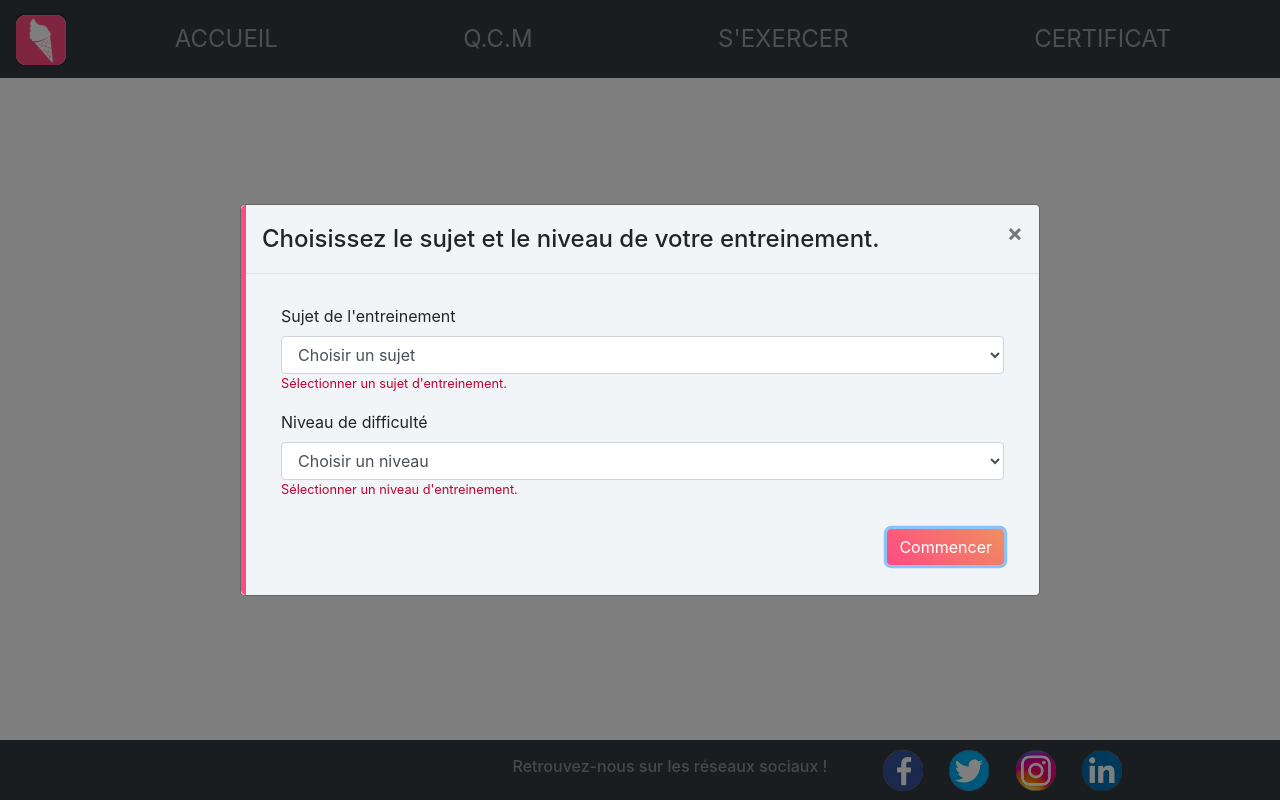
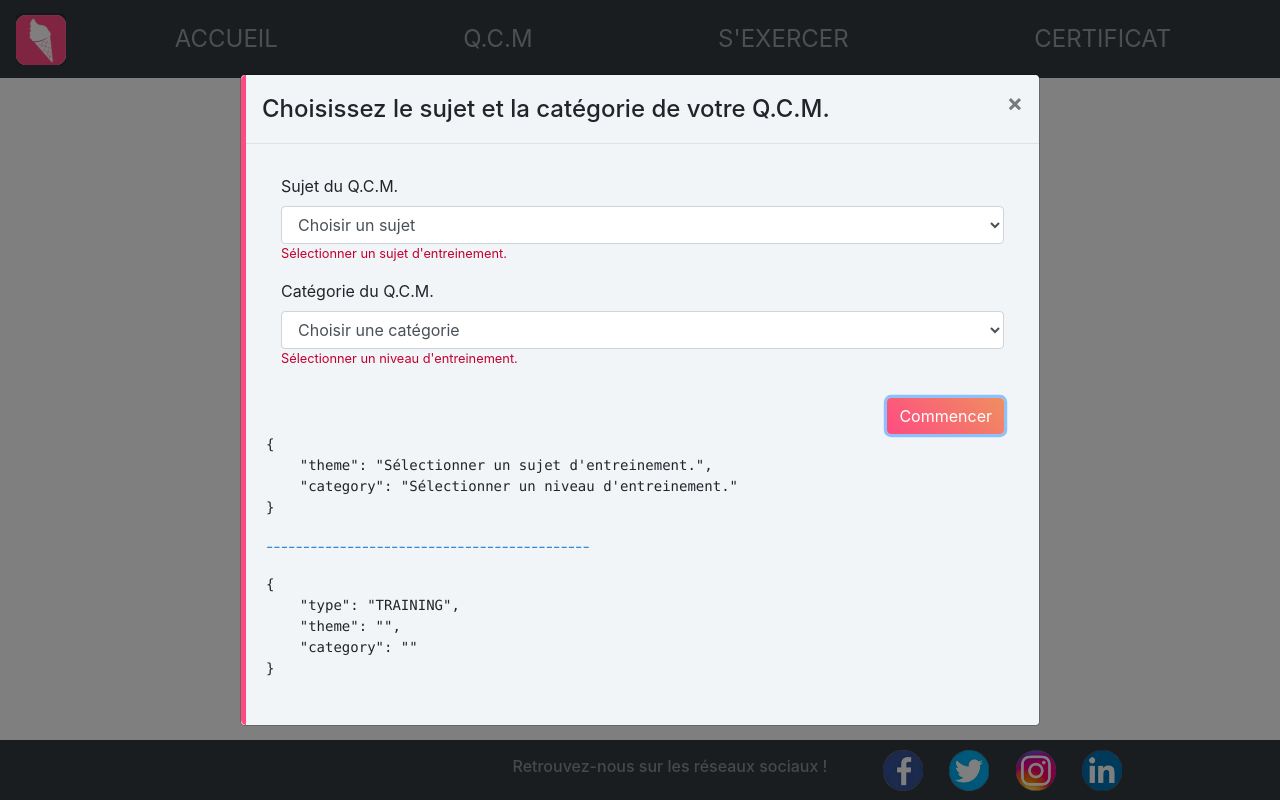
Before and after one commit to QuizzMacademia/Quizz, a React (Create React App) app in the folder FrontEnd/: page /Accueil/QCM in a window 1280 px wide. Both pictures are taken after a click on the button "Commencer". Built offline with nearby package versions, Linux system fonts and the light colour scheme.

Commit message:
implementation du choix de la catégorie + mock

```diff
--- a/FrontEnd/src/components/qcm/UserChoiceQcm.jsx
+++ b/FrontEnd/src/components/qcm/UserChoiceQcm.jsx
@@ -53,14 +53,14 @@ function UserChoiceQcm() {
 //  Permet d'informer l'utilisateur des champs obligatoires dans le formulaire
     const validationSchema = Yup.object().shape({
         theme: Yup.string().required("Sélectionner un sujet d'entreinement."),
-        level: Yup.string().required("Sélectionner un niveau d'entreinement.")
+        category: Yup.string().required("Sélectionner un niveau d'entreinement.")
     });
 
 //  Permet d'initialiser le formulaire à ses valeurs par default
     const initialValues = {
-        type:"EXERCISING",
+        type:"TRAINING",
         theme: "",
-        level: ""
+        category: ""
     };
 
 //  Ajoute les valeurs suivantes dans la liste des sujet de choix pour l'utilisateur.
@@ -70,17 +70,33 @@ function UserChoiceQcm() {
     ];
 
 //  Ajoute les valeurs suivantes dans la liste des niveaux de choix pour l'utilisateur.
-    const MOCK_LEVEL = [
-        {value: "", label: "Choisir un niveau"},
-        {value: "1", label: "1"}
+    const [category, setCategory] = useState([
+            {value: "", label: "Choisir une catégorie"}
+        ]
+    );
+
+    const MOCK_DATA_SELECT = [
+        {value: "", label: "Choisir une catégorie"}
+    ]
+
+    const MOCK_DATA_AXIOS = [
+        {value: "Variable", label: "Variable"},
+        {value: "Tableau", label: "Tableau"}
     ];
+
+    const addNewDataToCategory = (newData) => {
+        const tmpTab = [];
+        tmpTab.push(...MOCK_DATA_SELECT);
+        tmpTab.push(...newData);
+        setCategory(tmpTab);
+    };
 
     return (
         <>
             <Modal show={show} onHide={handleClose} size="lg" centered>
                 <span className={"modalStyle"}>
                 <Modal.Header closeButton>
-                    <Modal.Title>Choisissez le sujet et le niveau de votre entreinement.</Modal.Title>
+                    <Modal.Title>Choisissez le sujet et la catégorie de votre Q.C.M.</Modal.Title>
                 </Modal.Header>
                 <Modal.Body style={{padding: "30px 20px"}}>
                        <Formik
@@ -92,8 +108,12 @@ function UserChoiceQcm() {
                                 <>
                                     <Form onSubmit={handleSubmit}>
                                         <Form.Group as={Col} controlId="theme">
-                                            <Form.Label>Sujet de l'entreinement</Form.Label>
-                                            <Form.Control as="select" onChange={handleChange} onBlur={handleBlur} >
+                                            <Form.Label>Sujet du Q.C.M.</Form.Label>
+                                            <Form.Control as="select" onChange={handleChange} onBlur={e => {
+                                                // call the built-in handleBur
+                                                handleBlur(e);
+                                                addNewDataToCategory(MOCK_DATA_AXIOS);
+                                                }} >
                                                 {MOCK_SUJET.map((item, idx) => (
                                                 <option key={`theme-${idx}`} value={item.value} label={item.label} />))}
                                             </Form.Control>
@@ -102,16 +122,16 @@ function UserChoiceQcm() {
                                                 {errors.theme}
                                             </div>}
                                         </Form.Group>
-                                        <Form.Group as={Col} controlId="level">
-                                            <Form.Label>Niveau de difficulté</Form.Label>
+                                        <Form.Group as={Col} controlId="category">
+                                            <Form.Label>Catégorie du Q.C.M.</Form.Label>
                                             <Form.Control as="select" onChange={handleChange} onBlur={handleBlur}>
-                                                {MOCK_LEVEL.map((item, idx) => (
+                                                {category.map((item, idx) => (
                                                     <option key={`level-${idx}`} value={item.value} label={item.label} />))}
                                             </Form.Control>
-                                            {errors.level &&
-                                            touched.level &&
+                                            {errors.category &&
+                                            touched.category &&
                                             <div className="error-message">
-                                                {errors.level}
+                                                {errors.category}
                                             </div>}
                                         </Form.Group>
                                         <div className={"choiceButton"}>
@@ -124,9 +144,9 @@ function UserChoiceQcm() {
                                                 {isLoading ? 'Chargement…' : 'Commencer'}
                                             </Button>
                                         </div>
-                                        {/*<pre>{JSON.stringify(errors, null, 4)}</pre>
+                                        <pre>{JSON.stringify(errors, null, 4)}</pre>
                                         <p>--------------------------------------------</p>
-                                        <pre>{JSON.stringify(values, null, 4)}</pre>*/}
+                                        <pre>{JSON.stringify(values, null, 4)}</pre>
                                     </Form>
 
                                 </>
```
